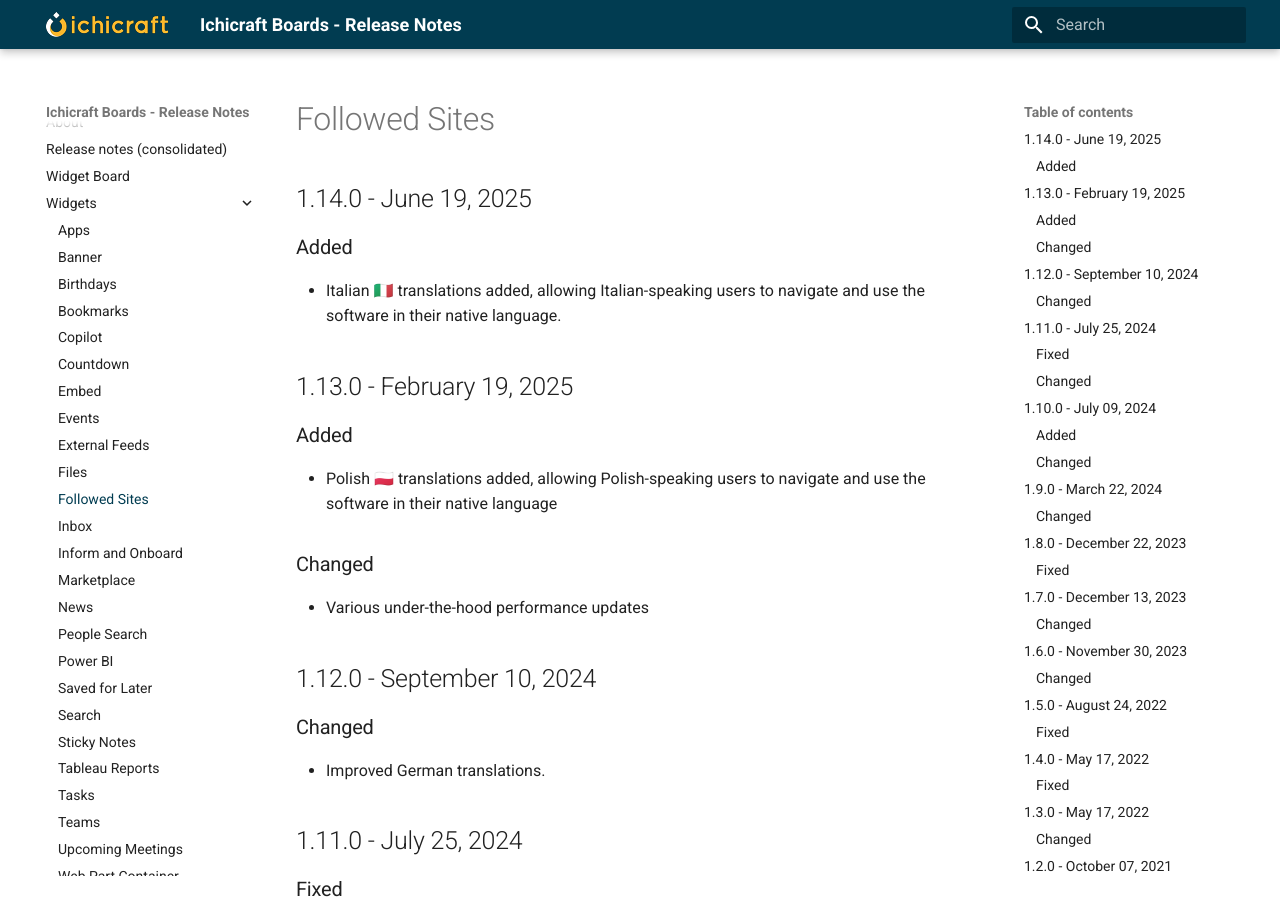
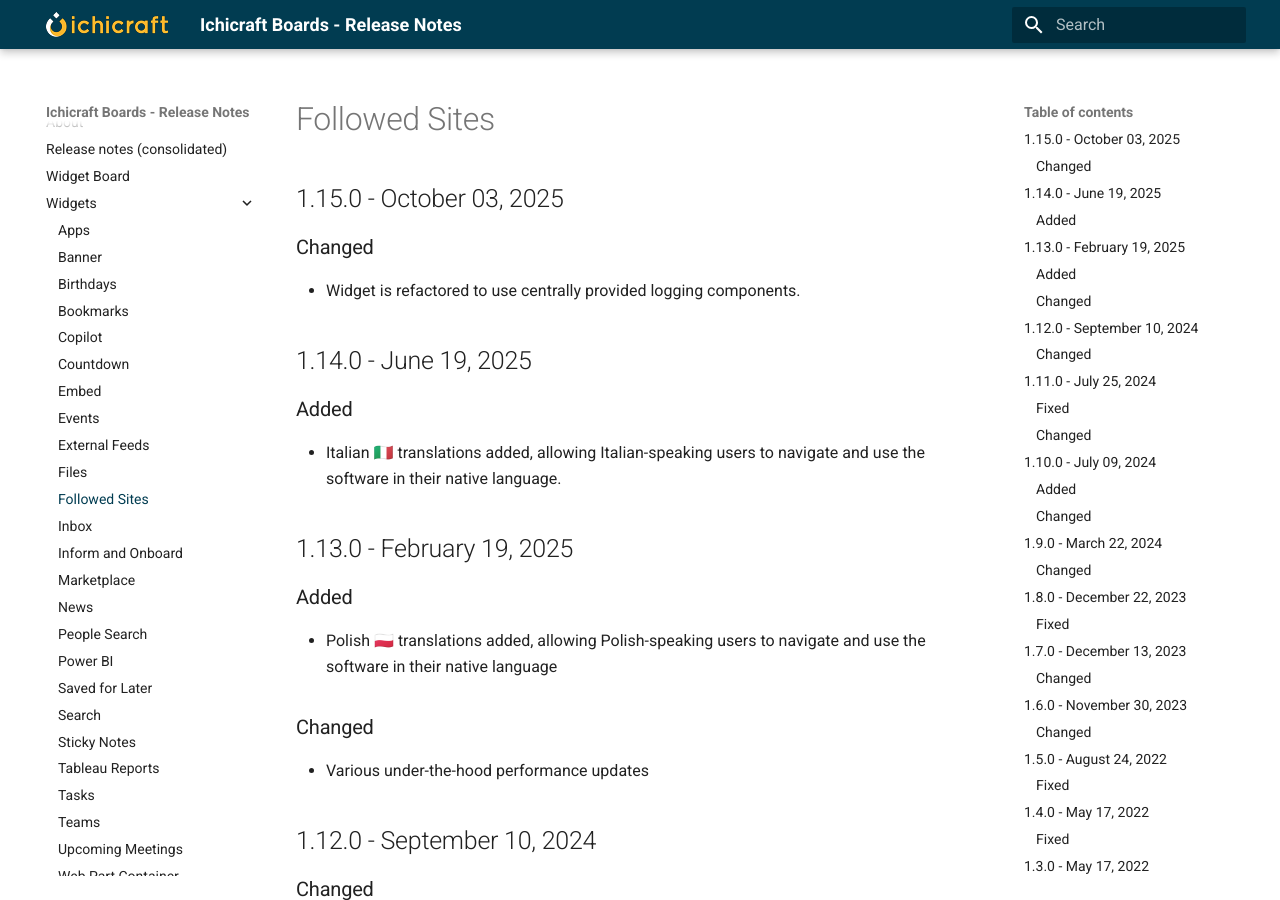
Before and after one commit to ichicraft/widgets-docs, an MkDocs documentation site: the page built from docs/Widgets/Followed Sites.md, in a window 1280 px wide and 900 px high. Built offline with MkDocs 1.6.1 and Material for MkDocs 9.7.7, drawn with Linux system fonts in a browser that asks for light colours.

```diff
--- a/docs/Widgets/Followed Sites.md
+++ b/docs/Widgets/Followed Sites.md
@@ -1,3 +1,8 @@
+## 1.15.0 - October 03, 2025
+
+### Changed
+- Widget is refactored to use centrally provided logging components.
+
 ## 1.14.0 - June 19, 2025
 
 ### Added
```
Also changed, not shown: docs/Release-notes-(consolidated).md (+5 -0 lines).
